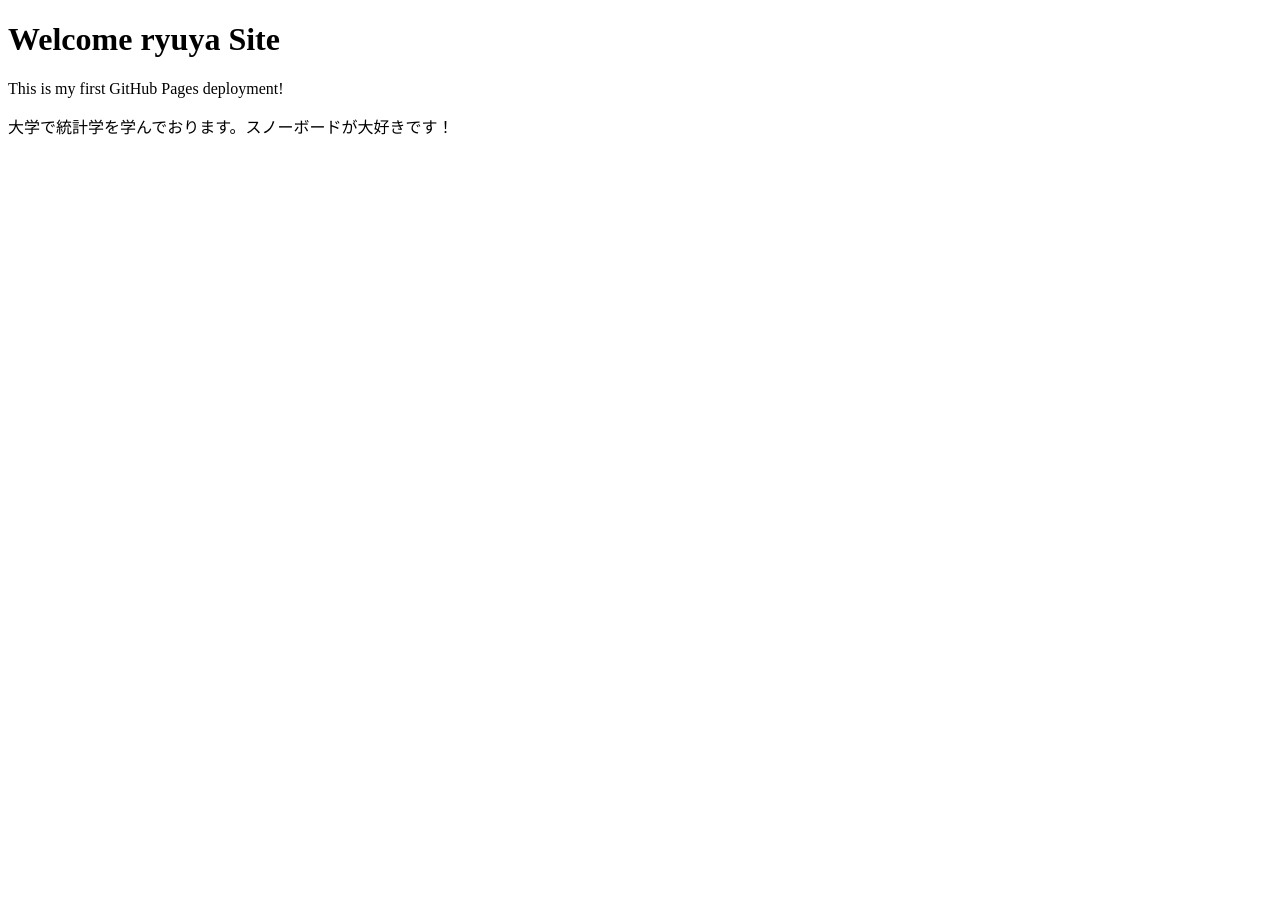
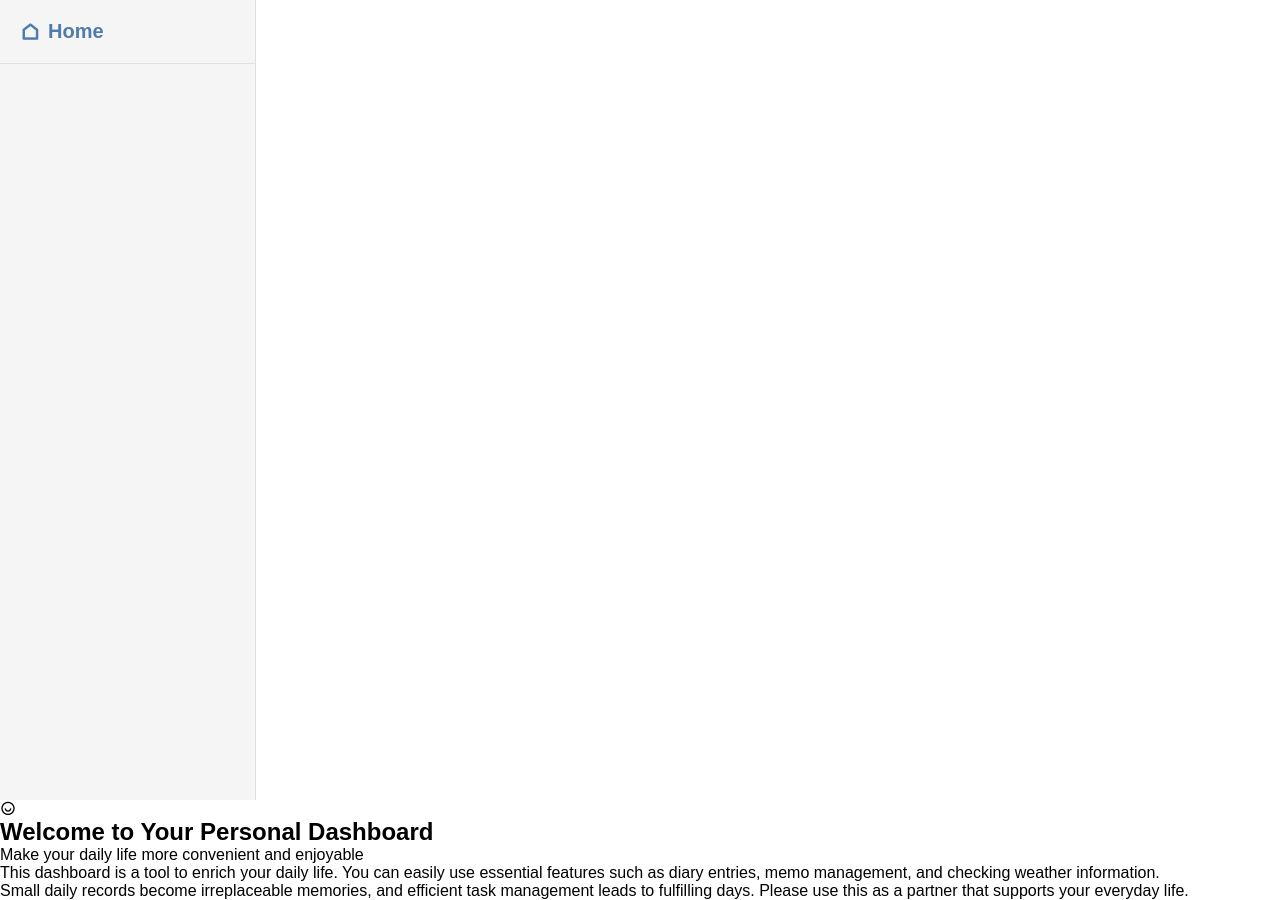
Before and after one commit to ryuya86/my-first-web-app, a plain HTML site: page index.html in a window 1280 px wide. Before the commit the page ends 800 px from the top, so only its background shows below. Drawn offline with nearby package versions, Linux system fonts and the light colour scheme.

Commit message:
Add files via upload

```diff
--- a/index.html
+++ b/index.html
@@ -1,13 +1,65 @@
 <!DOCTYPE html>
 <html lang="en">
-<head>
-    <meta charset="UTF-8">
-    <meta name="viewport" content="width=device-width, initial-scale=1.0">
-    <title>My GitHub Pages Site</title>
-</head>
-<body>
-    <h1>Welcome ryuya Site</h1>
-    <p>This is my first GitHub Pages deployment!</p>
-    <p>大学で統計学を学んでおります。スノーボードが大好きです！</p>
-</body>
+  <head>
+    <meta charset="UTF-8" />
+    <title>Dashboard</title>
+    <!-- 独自のCSSファイルの読み込み-->
+    <link rel="stylesheet" href="./style.css"/>
+    <link href="https://cdn.jsdelivr.net/npm/remixicon@4.5.0/fonts/remixicon.css" rel="stylesheet" />
+    <meta name="viewport" content="width=device-width, initial-scale=1.0" />
+
+  </head>
+  <body>
+    <div class="dashboard-container">
+      <aside class="sidebar">
+        <div class="sidebar-header">
+          <a href="#" class="sidebar-home" data-tab="home">
+            <span class="ri-home-line"></span>
+            <span>Home</span>
+            </a>
+          </div>
+        </div>
+      </aside>
+      <main class="main-content" id="home">
+        <!-- ホームセクション -->
+        <section class="content-section" id="home">
+
+          <!-- ヘッダー部分 -->
+          <header class="section-header">
+
+            <!-- プロフィールアイコンを丸く囲むための箱 -->
+            <div class="profile-circle">
+              <!-- 顔のアイコンじゃ -->
+              <span class="ri-user-smile-line"></span>
+            </div>
+
+            <!-- セクションのタイトル -->
+            <h1 class="section-title">Welcome to Your Personal Dashboard</h1>
+
+            <!-- セクションのサブタイトル -->
+            <p class="section-subtitle">
+              Make your daily life more convenient and enjoyable
+            </p>
+
+          </header>
+
+          <!-- メッセージ部分 -->
+          <div class="section-body">
+            <div class="section-description">
+              <!-- 1つ目の段落 -->
+              <p>
+                This dashboard is a tool to enrich your daily life. You can easily use essential features such as diary entries, memo management, and checking weather information.
+              </p>
+
+              <!-- 2つ目の段落 -->
+              <p>
+                Small daily records become irreplaceable memories, and efficient task management leads to fulfilling days. Please use this as a partner that supports your everyday life.
+              </p>
+            </div>
+          </div>
+
+        </section>
+      </main>
+    </div>
+  </body>
 </html>
--- /dev/null
+++ b/style.css
@@ -0,0 +1,63 @@
+/* ブラウザで設定されているスタイルのリセット・共通設定 */
+/* 消さないでください */
+*,
+*::before,
+*::after {
+  box-sizing: border-box;
+}
+body,
+h1,
+h2,
+h3,
+p,
+ul,
+li,
+form,
+input,
+textarea,
+select,
+button {
+  margin: 0;
+  padding: 0;
+  font-family: sans-serif;
+}
+
+ul {
+  list-style: none;
+}
+/* スタイルのリセット終了 */
+
+/* サイドバーとメインコンテンツを包むための要素のスタイルを書いてください */
+.dashboard-container{
+  display:flex;
+  height:100vh;
+}
+
+/* サイドバーに関連するスタイルを書いてください */
+.sidebar {
+  width: 256px; /* 横幅を256pxに */
+  background-color: #f5f5f5; /* 背景を薄い灰色に */
+  border-right: 1px solid #e0e0e0; /* 右側に境界線を引く */
+  height: 100%; /* 高さを親要素(画面)いっぱいに */
+  display: flex; /* 中の要素を柔軟に配置する準備 */
+  flex-direction: column; /* 中の要素を上から下に並べる */
+  flex-shrink: 0; /* 画面が狭くなってもこの箱は縮まないようにするおまじない */
+}
+
+.sidebar-header {
+  padding: 20px; /* 箱の内側に20pxの余白を作る */
+  border-bottom: 1px solid #e0e0e0; /* 下に境界線を引く */
+}
+
+.sidebar-home {
+  font-size: 1.25rem; /* 文字を少し大きく */
+  font-weight: 600; /* 文字を少し太く */
+  color: #4f7cac; /* 文字やアイコンを水色に */
+  text-decoration: none; /* リンクの下線を消す */
+
+  display: flex; /* アイコンと文字を横に並べる準備 */
+  align-items: center; /* アイコンと文字を縦方向の中央に揃える */
+  gap: 8px; /* アイコンと文字の間に8pxの隙間をあける */
+}
+
+/* メインコンテンツに関連するスタイルを書いてください */
```
